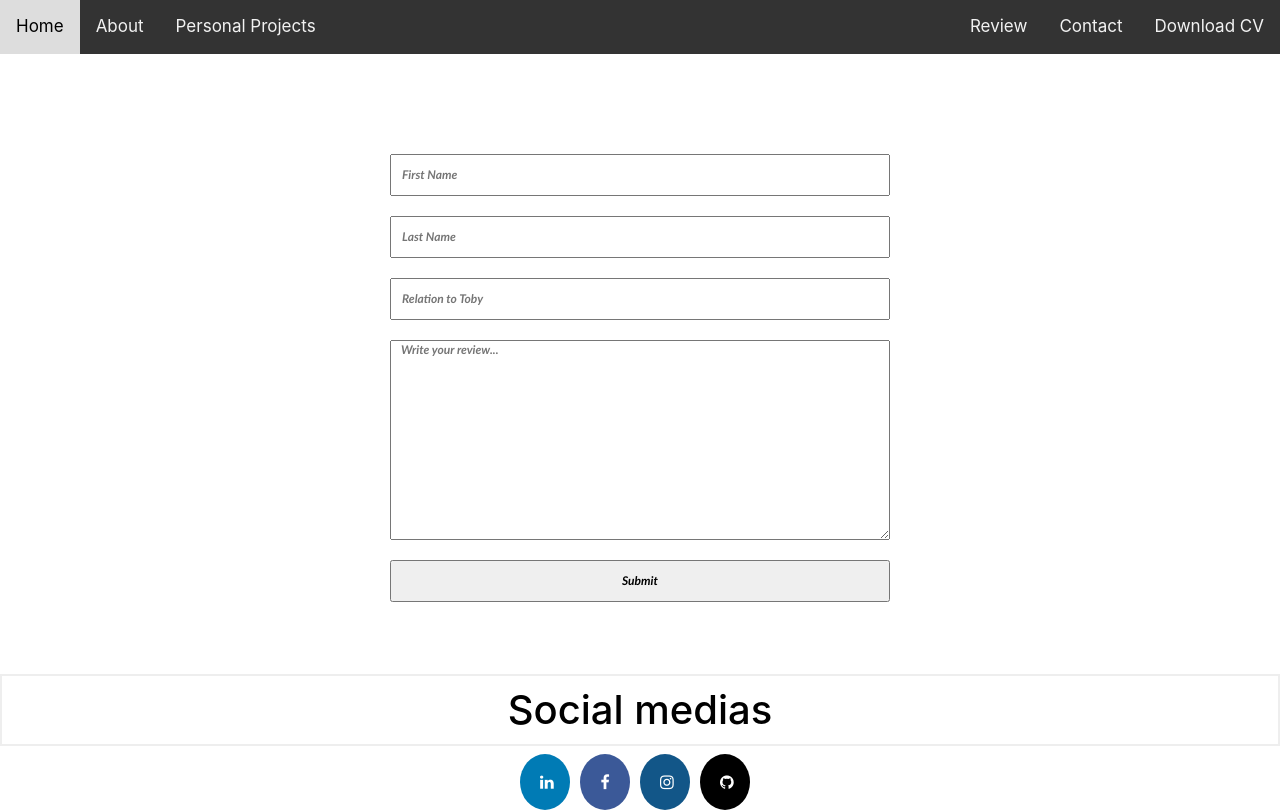
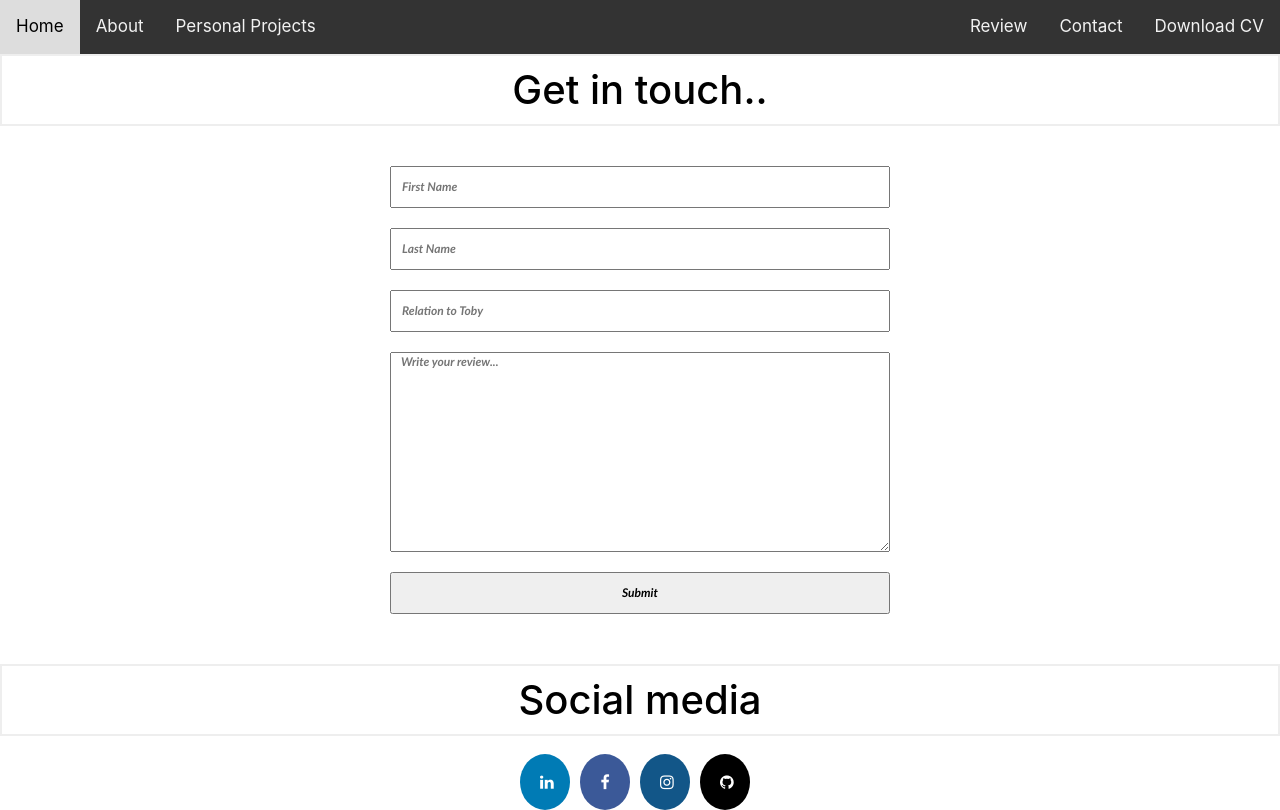
Before and after one commit to TobyPickard/portfolio, a Flask app: page /contact in a window 1280 px wide. Run offline with Flask 2, Linux system fonts and the light colour scheme; some libraries are stand-ins or nearby versions.

Commit message:
making the contact page look abit nicer

```diff
--- a/static/css/buttons.css
+++ b/static/css/buttons.css
@@ -24,6 +24,7 @@
     text-align: center;
     text-decoration: none;
     border-radius: 50%;
+    margin-top: 10px;
   }
 .fa:active {
       text-decoration: none;
--- a/static/css/style.css
+++ b/static/css/style.css
@@ -6,6 +6,10 @@ h1 {
     padding: 10px;
 }
 
+#Sub-heading {
+    margin-top: 50px;
+}
+
 .reviews {
     position: sticky;
     text-align: center;
--- a/static/css/textboxes.css
+++ b/static/css/textboxes.css
@@ -17,5 +17,5 @@
 }
 
 #FirstName {
-    margin-top: 100px;
+    margin-top: 40px;
 }
--- a/templates/contact.html
+++ b/templates/contact.html
@@ -9,6 +9,7 @@
 <link rel="stylesheet" href="https://cdnjs.cloudflare.com/ajax/libs/font-awesome/4.7.0/css/font-awesome.min.css">
 <!-- Page content -->
 <div>
+    <h1>Get in touch..</h1>
     <form id="frm1" action="/send_contact" method="POST">
         <input name="name" type="text" class="imgURLText" size="70" id="FirstName" placeholder="First Name">
         <input name="email" type="text" class="imgURLText" size="70" id="urlText" placeholder="Last Name">
@@ -16,11 +17,7 @@
         <textarea name="message" class="imgURLText" id="ReviewTextbox" cols="20" wrap="hard" placeholder="Write your review..."></textarea>
         <input class="imgURLText" type="submit" />
     </form>
-
-    <br>
-    <br>
-    <br>
-    <h1>Social medias</h1>
+    <h1 id="Sub-heading">Social media</h1>
     <div style="display:flex; justify-content:center;">
         <a href="https://www.linkedin.com/in/toby-pickard-84bb53175" class="fa fa-linkedin"></a>
         <a href="https://www.facebook.com/toby.pickard" class="fa fa-facebook"></a>
```
